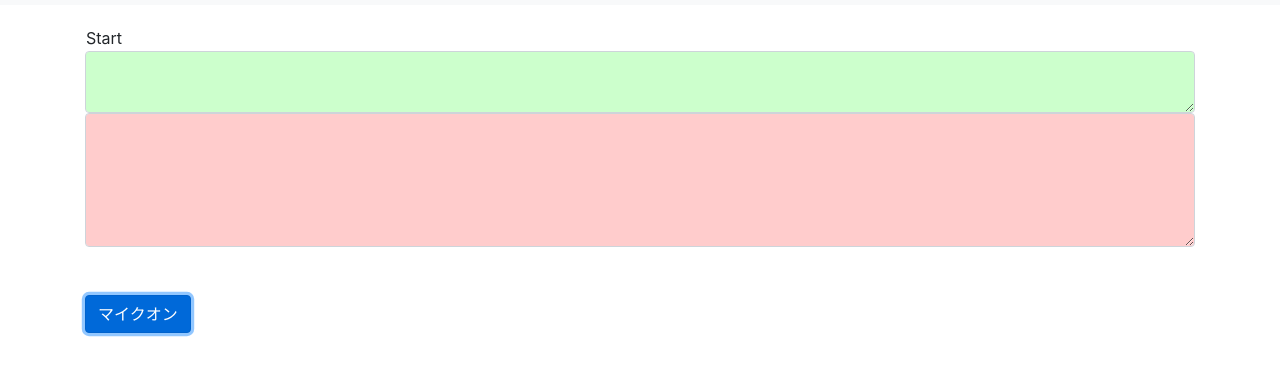
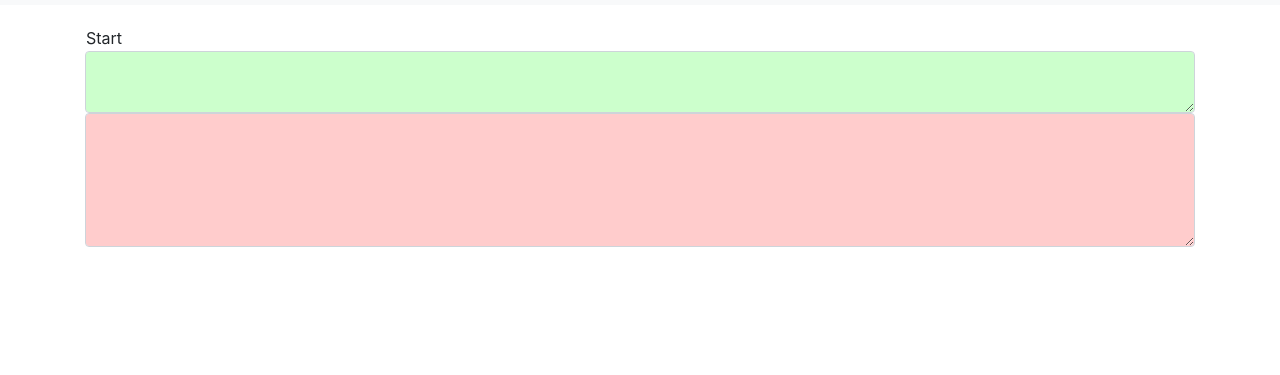
Before and after one commit to dotnsf/webspeechpi, a website: page docs/index.html in a window 1280 px wide. Both pictures are taken after a click on the button "マイクオン". Shown: the part 51-426 px from the top of the page. Drawn offline with nearby package versions, Linux system fonts and the light colour scheme.

Commit message:
button disappeared when started.

```diff
--- a/docs/index.html
+++ b/docs/index.html
@@ -41,7 +41,7 @@
   </textarea>
   <br/>
   <br/>
-  <input type="button" class="btn btn-primary" onClick="vr_function();" value="マイクオン">
+  <input type="button" id="miconbtn" class="btn btn-primary" onClick="vr_function();" value="マイクオン"/>
 </div>
 
 </body>
--- a/docs/webspeechpi.js
+++ b/docs/webspeechpi.js
@@ -51,6 +51,8 @@ function vr_function() {
   flag_speech = 0;
   $('#status').html( 'Start' );
   recognition.start();
+
+  $('#miconbtn').css( 'display', 'none' );
 }
 
 function generateTagCloud(){
```
